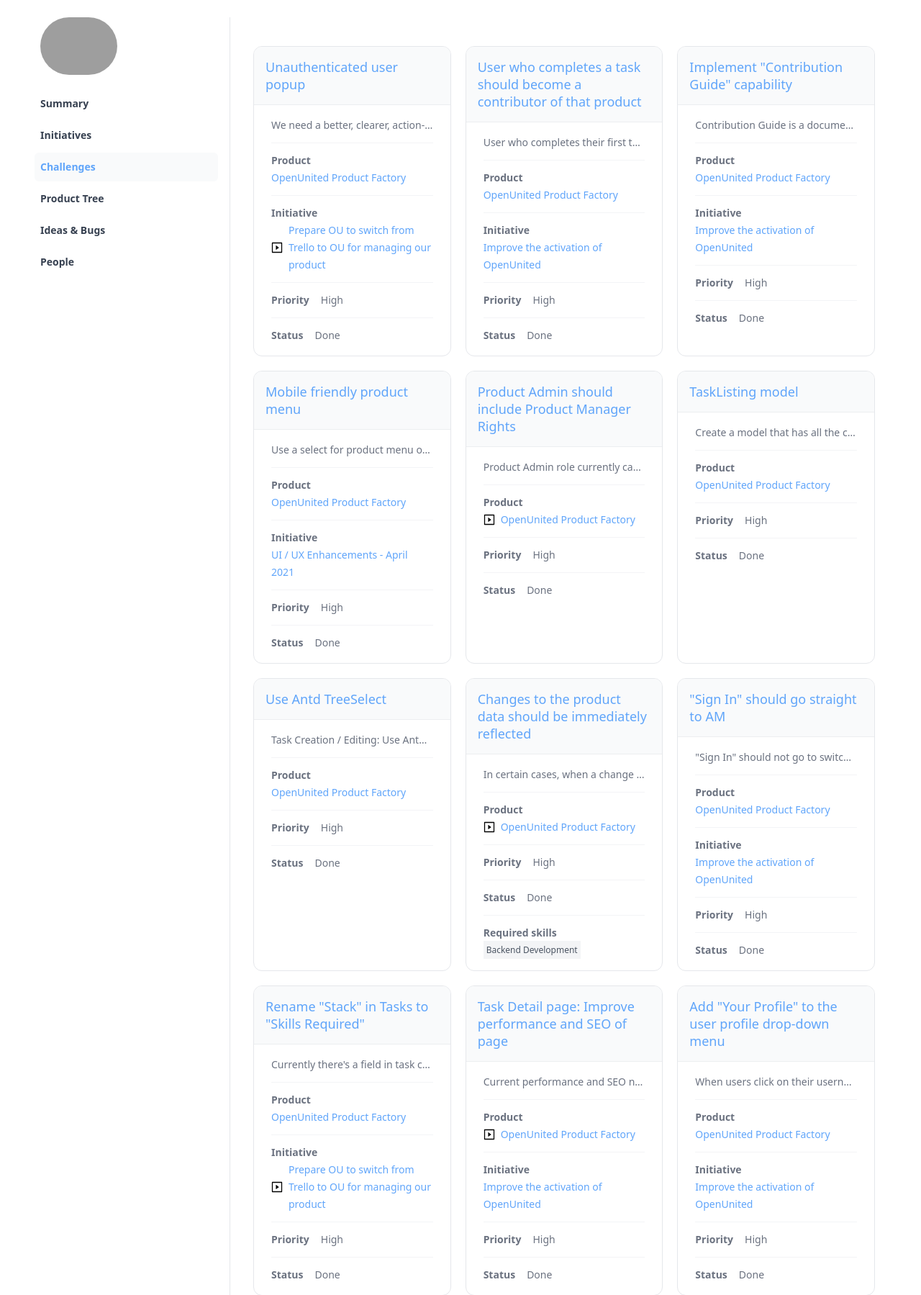
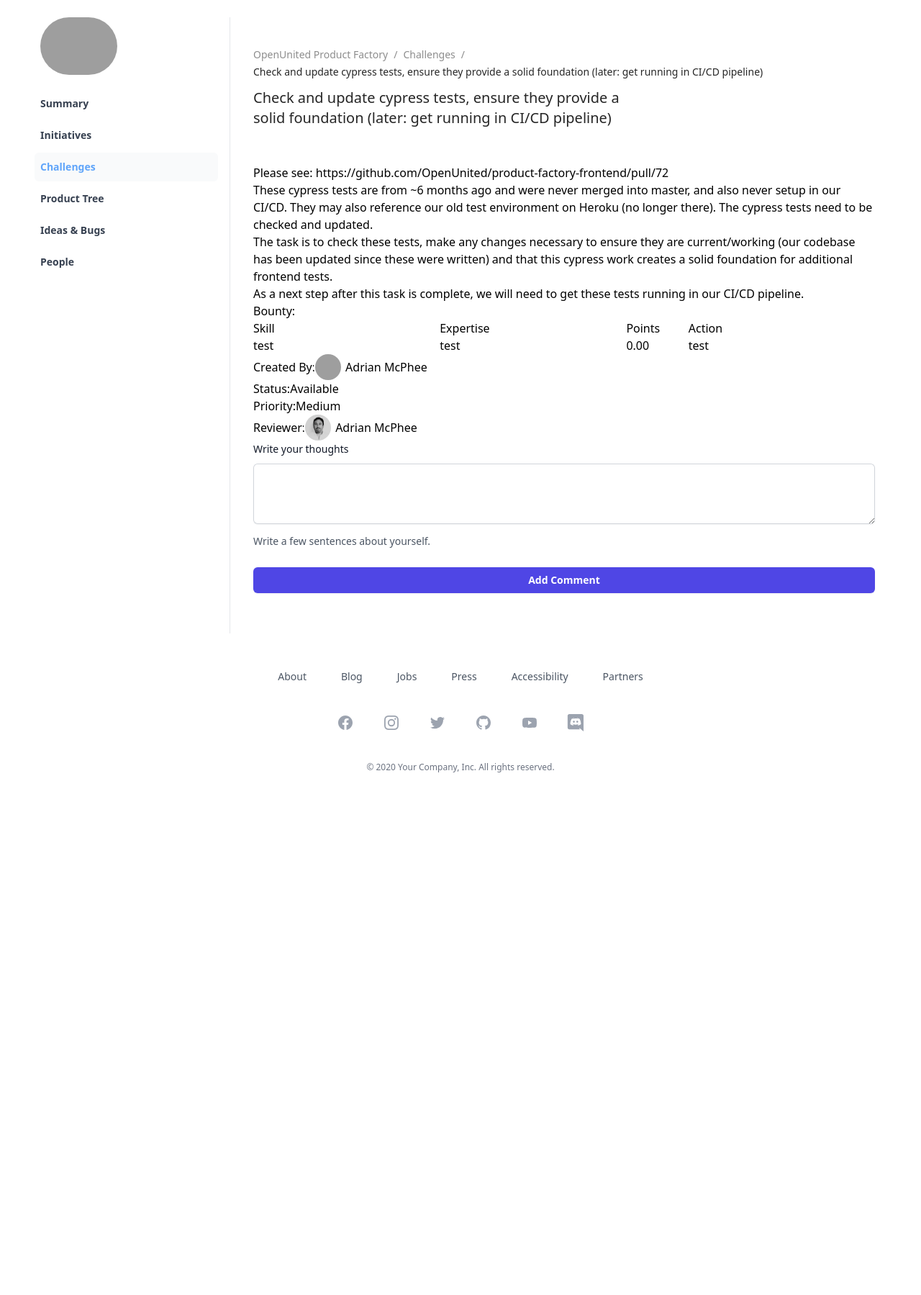
Before and after one commit to OpenUnited/ux-prototype, a Flask app: page /product/challenges in a window 1280 px wide. Shown: the part 136-1935 px from the top of the page at 72% size. After the commit the page ends 1209 px from the top, so only its background shows below. Run offline with Flask 3, Linux system fonts and the light colour scheme; some libraries are stand-ins or nearby versions; some web fonts are replaced; grey boxes are pictures that could not be loaded.

Commit message:
challenges tab

```diff
--- a/templates/product_challenges.html
+++ b/templates/product_challenges.html
@@ -3,7 +3,78 @@
 {% block title %}Product - Challenges{% endblock %}
 {% block product_content %}
 
-<ul role="list" class="grid grid-cols-1 gap-5 md:grid-cols-2 xl:grid-cols-3">
+<div class="flex flex-col">
+  <div class="breadcrumbs flex flex-wrap items-start text-sm leading-6">
+    <a href="#" class="transition-all text-black/[0.45] hover:text-black/[0.85]">OpenUnited Product Factory</a>
+    <span class="mx-2 text-black/[0.45]">/</span>
+    <a href="#" class="transition-all text-black/[0.45] hover:text-black/[0.85]">Challenges</a>
+    <span class="mx-2 text-black/[0.45]">/</span>
+    <a href="#" class="text-black/[0.85] pointer-events-none">Check and update cypress tests, ensure they provide a solid foundation (later: get running in CI/CD pipeline)</a>
+  </div>
+  <h2 class="mt-2.5 mb-[50px] max-w-[536px] w-full text-neutral-800 text-xl">Check and update cypress tests, ensure they provide a solid foundation (later: get running in CI/CD pipeline)</h2>
+  <div class="flex flex-col">
+    <p>Please see: <a href="https://github.com/OpenUnited/product-factory-frontend/pull/72">https://github.com/OpenUnited/product-factory-frontend/pull/72</a></p>
+    <p>These cypress tests are from ~6 months ago and were never merged into master, and also never setup in our CI/CD. They may also reference our old test environment on Heroku (no longer there). The cypress tests need to be checked and updated.</p>
+    <p>The task is to check these tests, make any changes necessary to ensure they are current/working (our codebase has been updated since these were written) and that this cypress work creates a solid foundation for additional frontend tests.</p>
+    <p>As a next step after this task is complete, we will need to get these tests running in our CI/CD pipeline.</p>
+  </div>
+  <div class="flex flex-col">
+    <div class="">Bounty:</div>
+    <div class="flex flex-col">
+      <div class="flex items-center grow">
+        <div class="w-[30%] min-w-[30%]">Skill</div>
+        <div class="w-[30%] min-w-[30%]">Expertise</div>
+        <div class="w-[10%] min-w-[10%]">Points</div>
+        <div class="w-[30%] min-w-[30%]">Action</div>
+      </div>
+      <div class="flex items-center grow">
+        <div class="w-[30%] min-w-[30%]">test</div>
+        <div class="w-[30%] min-w-[30%]">test</div>
+        <div class="w-[10%] min-w-[10%]">0.00</div>
+        <div class="w-[30%] min-w-[30%]">test</div>
+      </div>
+    </div>
+  </div>
+  <div class="flex items-center">
+    <div class="">Created By:</div>
+    <a href="#" class="flex items-center">
+      <div class="flex items-center justify-center shrink-0 w-9 h-9 mr-1.5">
+        <img class="w-full h-full rounded-full bg-gray-50 ring-2 ring-white"
+            src="https://images.unsplash.com/photo-1505840717430-882ce147ef2d?ixlib=rb-1.2.1&ixid=eyJhcHBfaWQiOjEyMDd9&auto=format&fit=facearea&facepad=2&w=256&h=256&q=80"
+            alt="Emma Dorsey">
+      </div>
+      <div class="">Adrian McPhee</div>
+    </a>
+  </div>
+  <div class="flex items-center">
+    Status: <span>Available</span>
+  </div>
+  <div class="flex items-center">
+    Priority: <span>Medium</span>
+  </div>
+  <div class="flex items-center">
+    <div class="">Reviewer:</div>
+    <a href="#" class="flex items-center">
+      <div class="flex items-center justify-center shrink-0 w-9 h-9 mr-1.5">
+        <img class="w-full h-full rounded-full bg-gray-50 ring-2 ring-white"
+            src="/static/assets/images/user.png"
+            alt="Emma Dorsey">
+      </div>
+      <div class="">Adrian McPhee</div>
+    </a>
+  </div>
+  <form action="" class="flex flex-col">
+    <label for="thoughts" class="block text-sm font-medium leading-6 text-gray-900">Write your thoughts</label>
+    <div class="mt-2">
+      <textarea id="thoughts" name="thoughts" rows="3" class="block w-full rounded-md border-0 py-1.5 text-gray-900 shadow-sm ring-1 ring-inset ring-gray-300 placeholder:text-gray-400 focus:ring-2 focus:ring-inset focus:ring-indigo-600 sm:text-sm sm:leading-6"></textarea>
+    </div>
+    <p class="mt-3 text-sm leading-6 text-gray-600">Write a few sentences about yourself.</p>
+
+    <button type="submit" class="mt-6 rounded-md bg-indigo-600 px-3 py-2 text-sm font-semibold text-white shadow-sm hover:bg-indigo-500 focus-visible:outline focus-visible:outline-2 focus-visible:outline-offset-2 focus-visible:outline-indigo-600">Add Comment</button>
+  </form>
+</div>
+
+<!-- <ul role="list" class="grid grid-cols-1 gap-5 md:grid-cols-2 xl:grid-cols-3">
   {% for challenge_listing in product_challenges_listings %}
   <li class="overflow-hidden rounded-xl border border-gray-200">
     <div class="flex items-center gap-x-4 border-b border-gray-900/5 bg-gray-50 p-4">
@@ -107,6 +178,6 @@
     </div>
   </li>
   {% endfor %}
-</ul>
+</ul> -->
 
 {% endblock %}
```
Also changed, not shown: static/assets/images/user.png (added).
